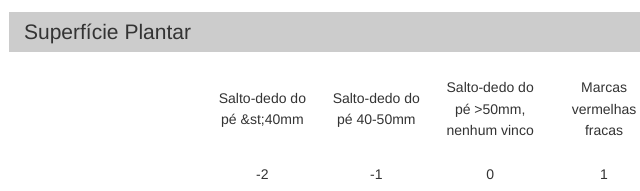
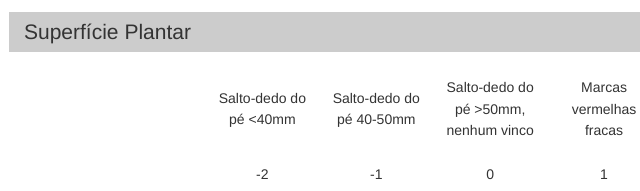
Before and after one commit to digiwise/newballard, a plain HTML site: page index.html in a window 1280 px wide. Shown: the part 1309-1500 px from the top of the page, 16-656 px from the left. Drawn offline with nearby package versions, Linux system fonts and the light colour scheme.

Commit message:
Bug Fix: HTML Character encoding fix.

```diff
--- a/index.html
+++ b/index.html
@@ -502,7 +502,7 @@
 	  	<div class="span9">
 	      <div id="sup_plantar_-2" score="-2">
 		      <div class="characteristic">
-		      	<span class="char-description">Salto-dedo do pé &st;40mm</span>
+		      	<span class="char-description">Salto-dedo do pé &lt;40mm</span>
 		      </div>
 		      <div class="count">-2</div>
 		    </div>
```
